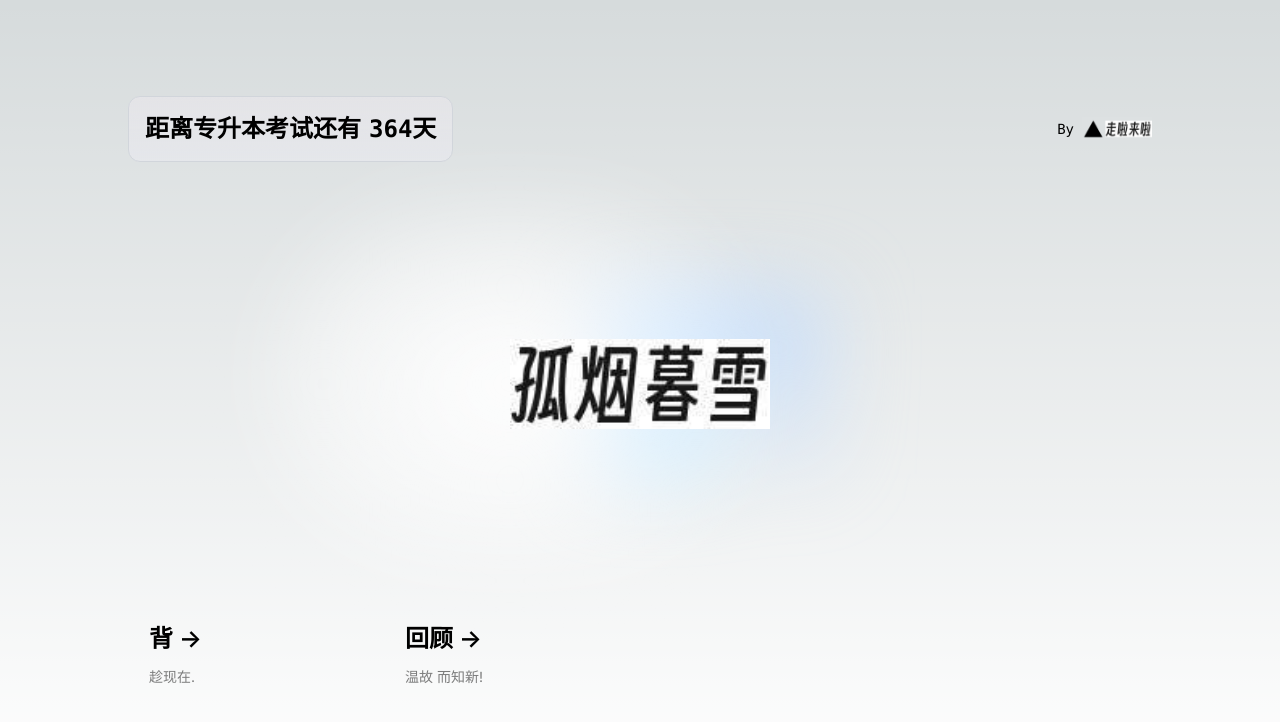
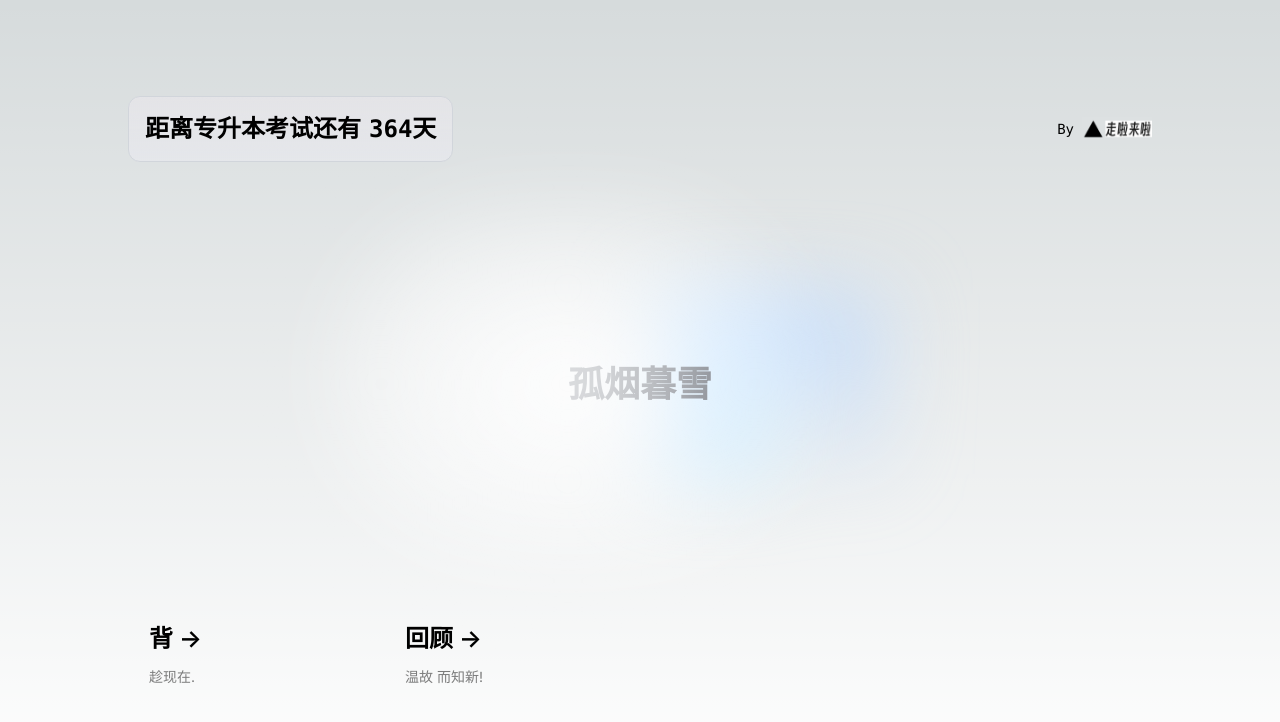
Before and after one commit to Liziming726/LiteraryCom-main, a Next.js app: page / in a window 1280 px wide. Shown: the top 722 px of the page. Built offline with nearby package versions, Linux system fonts and the light colour scheme.

Commit message:
更新logo

```diff
--- a/app/page.tsx
+++ b/app/page.tsx
@@ -43,9 +43,9 @@ export default function Home() {
         </div>
       </div>
 
-      {/* logo部分 */}
+      {/* logo部分,决定去除logo，改为汉字 */}
       <div className="relative flex place-items-center before:absolute before:h-[300px] before:w-full sm:before:w-[480px] before:-translate-x-1/2 before:rounded-full before:bg-gradient-radial before:from-white before:to-transparent before:blur-2xl before:content-[''] after:absolute after:-z-20 after:h-[180px] after:w-full sm:after:w-[240px] after:translate-x-1/3 after:bg-gradient-conic after:from-sky-200 after:via-blue-200 after:blur-2xl after:content-[''] before:dark:bg-gradient-to-br before:dark:from-transparent before:dark:to-blue-700 before:dark:opacity-10 after:dark:from-sky-900 after:dark:via-[#0141ff] after:dark:opacity-40 before:lg:h-[360px] z-[-1]">
-        <Image
+        {/* <Image
           className="relative dark:drop-shadow-[0_0_0.3rem_#ffffff70] dark:invert apple-style-border"
           // src="/assets/main.svg"
           src="/assets/main.jpg"
@@ -53,7 +53,10 @@ export default function Home() {
           width={260}
           height={37}
           priority
-        />
+        /> */}
+        <h1 className="text-4xl font-bold text-center text-transparent bg-clip-text bg-gradient-to-br from-gray-800 to-gray-900 dark:from-gray-100 dark:to-gray-200 dark:text-gray-900">
+          孤烟暮雪
+        </h1>
       </div>
 
       <div className="mb-32 grid text-center lg:max-w-5xl lg:w-full lg:mb-0 lg:grid-cols-4 lg:text-left">
```
